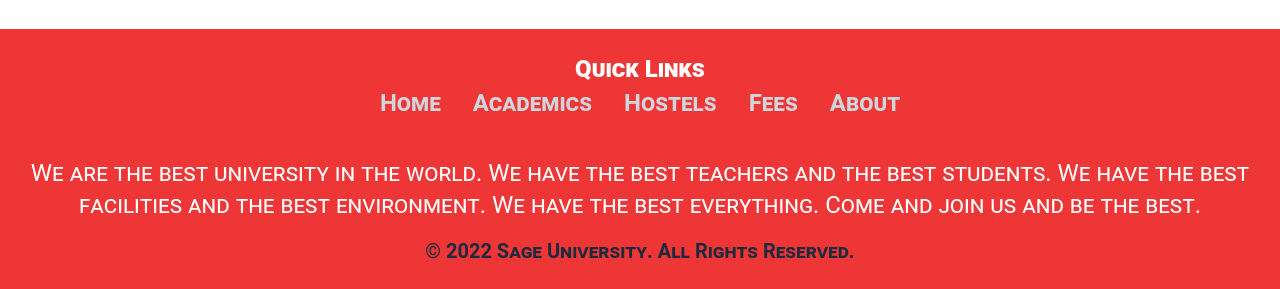
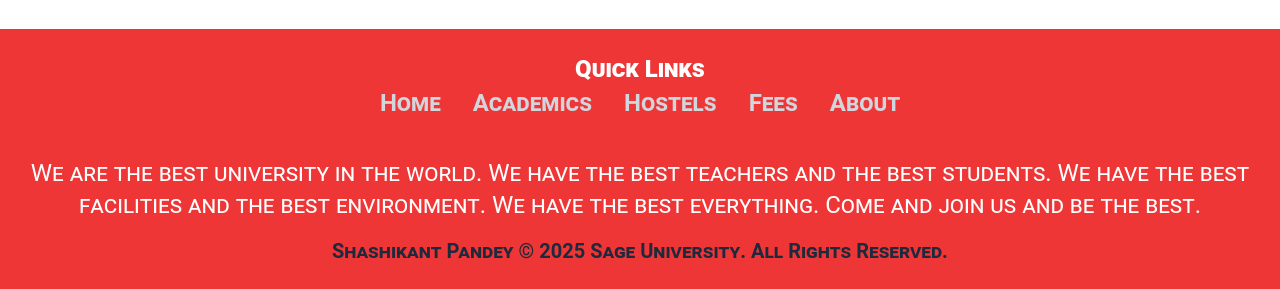
Before and after one commit to Sk-Pandey/Sage-University-Indore, a website: page index.html in a window 1280 px wide. Shown: the part 2912-3201 px from the top of the page. Drawn offline with Linux system fonts and the light colour scheme.

Commit message:
complete

```diff
--- a/index.html
+++ b/index.html
@@ -219,15 +219,13 @@
 			</div>
 		</div>
 		<div id="footer-bottom" class="text-center text-xl font-bold text-slate-800">
-			<p>&copy; 2022 Sage University. All Rights Reserved.</p>
+			<p>Shashikant Pandey  &copy; 2025 Sage University. All Rights Reserved.</p>
 		</div>
 	</footer>
     <!-- FOOTER SECTION END HERE -->
+     </main>
 
-
-
-
-     </main>
+     <!-- MAIN SECTION ENDS HERE -->
 
 </body>
 </html>
```
Also changed, not shown: src/output.css.
